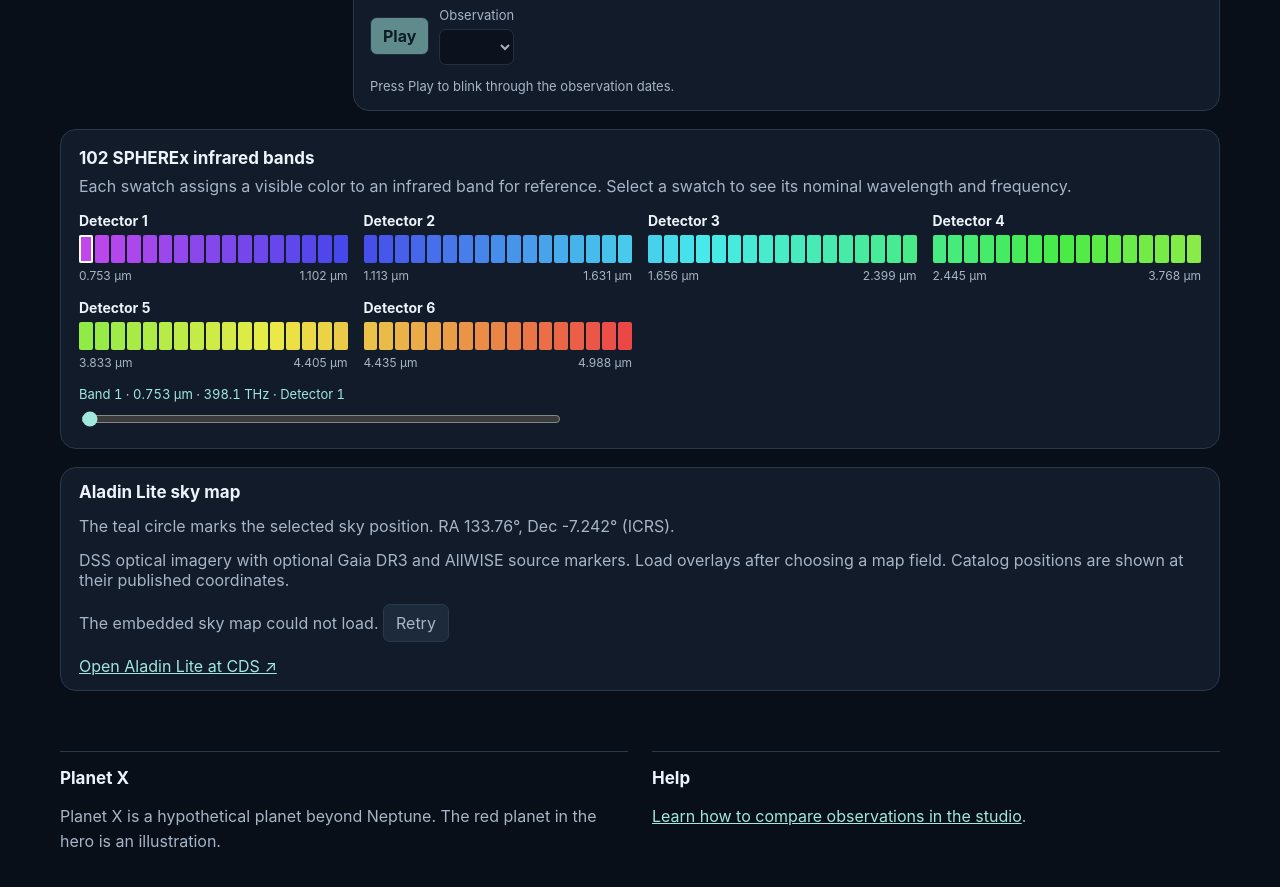
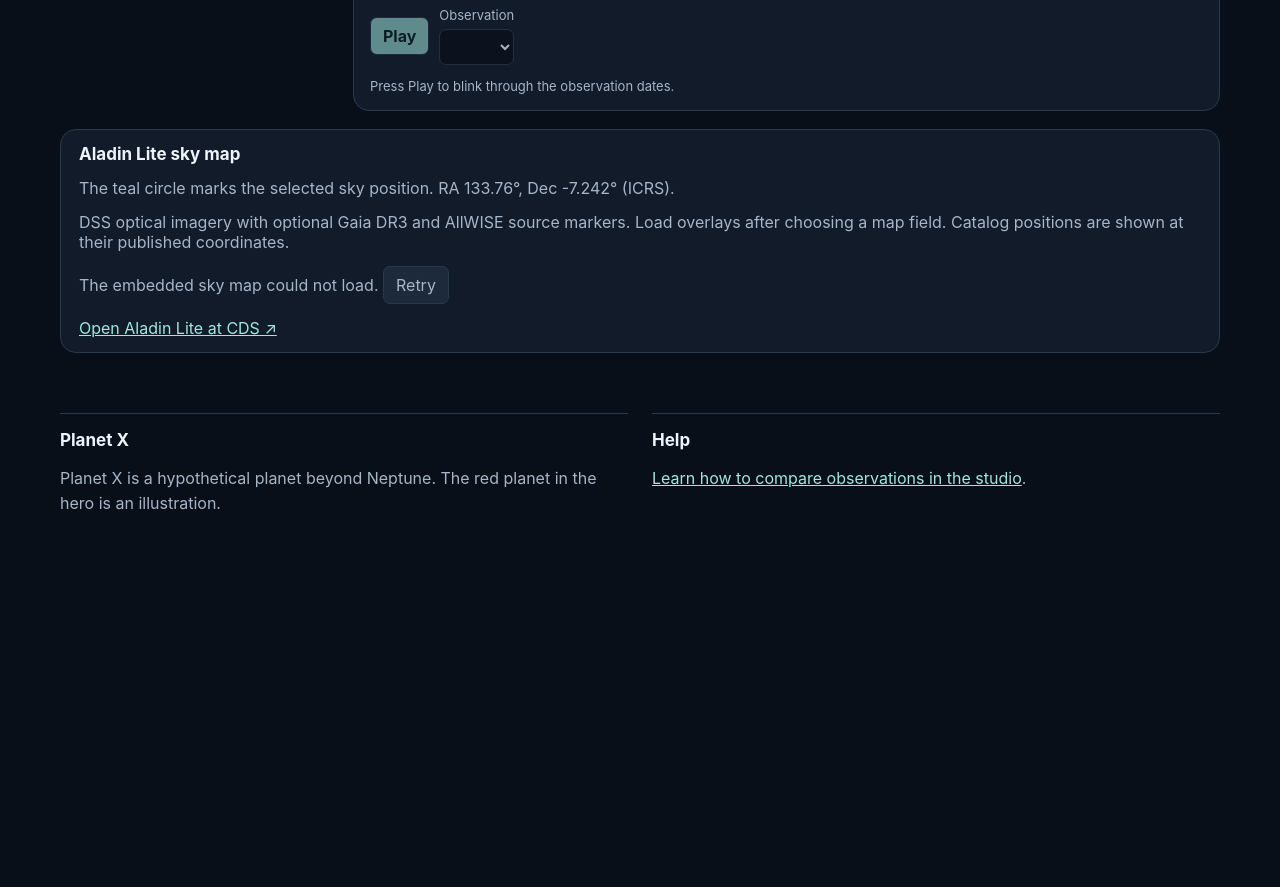
Before and after one commit to mohamedrihababdullah-dot/galaxy-divers, a React (Vite) app: page / in a window 1280 px wide. Shown: the part 2820-3707 px from the top of the page. After the commit the page ends 3412 px from the top, so only its background shows below. Built offline with nearby package versions, Linux system fonts and the light colour scheme.

Commit message:
Remove SPHEREx infrared band color panel

```diff
--- a/src/InfraredBandLegend.tsx
+++ /dev/null
@@ -1,50 +0,0 @@
-import { useState } from 'react'
-
-// Nominal channel centers (µm) from the DR1 SPECTRAL_CHANNELS table,
-// also stored in the Barnard’s Star DR1 spectrum cube.
-const detectorWavelengths = [
-  [0.753, 0.771, 0.790, 0.809, 0.828, 0.848, 0.868, 0.889, 0.910, 0.932, 0.955, 0.978, 1.001, 1.025, 1.050, 1.075, 1.102],
-  [1.113, 1.139, 1.167, 1.195, 1.224, 1.254, 1.284, 1.315, 1.346, 1.378, 1.412, 1.446, 1.481, 1.517, 1.554, 1.592, 1.631],
-  [1.656, 1.695, 1.735, 1.775, 1.818, 1.861, 1.905, 1.949, 1.995, 2.041, 2.089, 2.139, 2.189, 2.240, 2.292, 2.345, 2.399],
-  [2.445, 2.506, 2.575, 2.646, 2.719, 2.794, 2.871, 2.951, 3.033, 3.118, 3.204, 3.293, 3.383, 3.476, 3.570, 3.667, 3.768],
-  [3.833, 3.867, 3.901, 3.935, 3.970, 4.005, 4.040, 4.076, 4.112, 4.148, 4.184, 4.220, 4.257, 4.294, 4.331, 4.368, 4.405],
-  [4.435, 4.467, 4.500, 4.533, 4.566, 4.600, 4.635, 4.669, 4.704, 4.739, 4.773, 4.808, 4.843, 4.879, 4.915, 4.951, 4.988],
-]
-const wavelengths = detectorWavelengths.flat()
-const speedOfLight = 299.792458 // THz × µm
-
-export function InfraredBandLegend() {
-  const [selected, setSelected] = useState(0)
-  const wavelength = wavelengths[selected]
-  const channelsPerDetector = detectorWavelengths[0].length
-  const describeBand = (index: number) => `Band ${index + 1} · ${wavelengths[index].toFixed(3)} µm · ${(speedOfLight / wavelengths[index]).toFixed(1)} THz`
-
-  return <section className="panel infrared-legend" aria-labelledby="infrared-legend-title">
-    <h2 id="infrared-legend-title">102 SPHEREx infrared bands</h2>
-    <p>Each swatch assigns a visible color to an infrared band for reference. Select a swatch to see its nominal wavelength and frequency.</p>
-    <div className="infrared-detectors">
-      {detectorWavelengths.map((channels, detector) => <div key={detector}>
-        <h3>Detector {detector + 1}</h3>
-        <div className="infrared-swatches">
-          {channels.map((_, index) => {
-            const band = detector * channelsPerDetector + index
-            return <button key={band} type="button" tabIndex={-1}
-              title={describeBand(band)} aria-label={describeBand(band)} aria-pressed={selected === band}
-              style={{ backgroundColor: `hsl(${285 * (1 - band / (wavelengths.length - 1))} 80% 60%)` }}
-              onClick={() => setSelected(band)} />
-          })}
-        </div>
-        <div className="infrared-endpoints">
-          <span>{channels[0].toFixed(3)} µm</span>
-          <span>{channels.at(-1)?.toFixed(3)} µm</span>
-        </div>
-      </div>)}
-    </div>
-    <label className="infrared-selection">
-      <output htmlFor="infrared-band">{describeBand(selected)} · Detector {Math.floor(selected / channelsPerDetector) + 1}</output>
-      <input id="infrared-band" type="range" min={0} max={wavelengths.length - 1} value={selected}
-        aria-label="Infrared band" aria-valuetext={`Band ${selected + 1}, ${wavelength.toFixed(3)} micrometers, ${(speedOfLight / wavelength).toFixed(1)} terahertz`}
-        onChange={event => setSelected(Number(event.target.value))} />
-    </label>
-  </section>
-}
--- a/src/main.tsx
+++ b/src/main.tsx
@@ -6,7 +6,6 @@ import { Help } from './Help'
 import './style.css'
 import { ObservationStudio, Studio } from './Studio'
 import { SkyMap } from './SkyMap'
-import { InfraredBandLegend } from './InfraredBandLegend'
 import { SkyGuide } from './SkyGuide'
 import { GaiaComparison } from './TelescopeComparison'
 import { SpherexImageSequence } from './SpherexImageSequence'
@@ -325,7 +324,6 @@ function App() {
           </>}
         </section>
       </div>
-      <InfraredBandLegend />
       <SkyMap coords={(demoTarget ? demoPreset : position) ?? demoPreset} searchVersion={viewKey} onSearch={coords => select(coords)} />
       </section>
       <section className="mission-notes" aria-label="About the project">
--- a/src/style.css
+++ b/src/style.css
@@ -254,18 +254,6 @@ select { width: 100%; padding: 8px; border: 1px solid var(--border); border-radi
 .upload-actions { display: flex; flex-wrap: wrap; gap: 8px; }
 .upload-actions a { align-self: center; }
 .sky-map { margin-top: 18px; }
-.infrared-legend { margin-top: 18px; padding: 18px; }
-.infrared-legend h2 { margin: 0 0 8px; }
-.infrared-legend p { margin: 0; color: var(--muted); }
-.infrared-detectors { display: grid; grid-template-columns: repeat(auto-fit, minmax(min(100%, 215px), 1fr)); gap: 16px; margin: 16px 0; }
-.infrared-detectors h3 { margin: 0 0 6px; font-size: 14px; }
-.infrared-swatches { display: grid; grid-template-columns: repeat(17, minmax(0, 1fr)); gap: 2px; }
-.infrared-swatches button { min-width: 0; min-height: 28px; border: 0; border-radius: 2px; padding: 0; }
-.infrared-swatches button:hover, .infrared-swatches button[aria-pressed="true"] { box-shadow: inset 0 0 0 2px #fff; }
-.infrared-endpoints { display: flex; justify-content: space-between; color: var(--muted); margin-top: 5px; font-size: 12px; }
-.infrared-selection { display: grid; gap: 6px; max-width: 480px; }
-.infrared-selection output { color: var(--accent); font-variant-numeric: tabular-nums; }
-.infrared-selection input { width: 100%; padding: 0; accent-color: var(--accent); }
 .sky-map > p { padding-inline: 18px; color: var(--muted); margin: 0 0 14px; }
 .aladin-map { position: relative; width: 100%; height: clamp(280px, 50vh, 520px); background: #060a12; }
 .sky-map-actions { display: none; }
```
